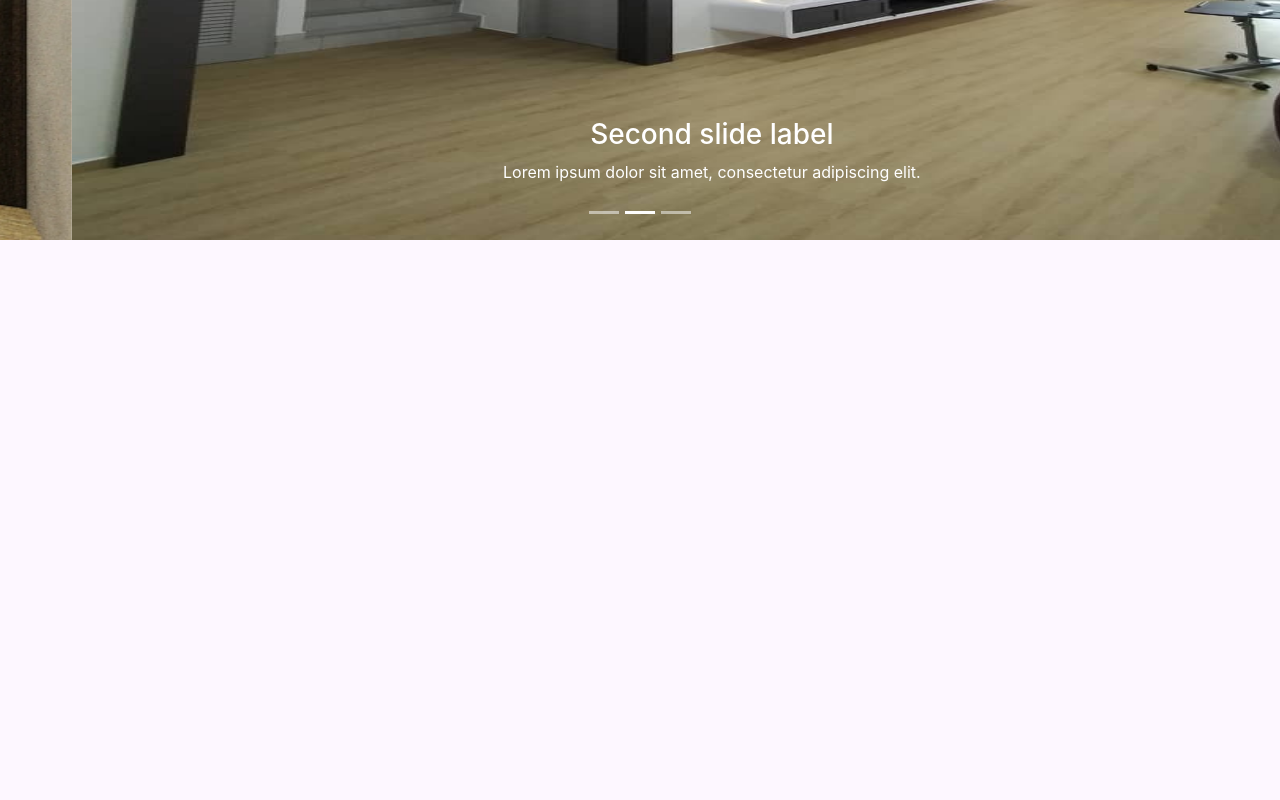
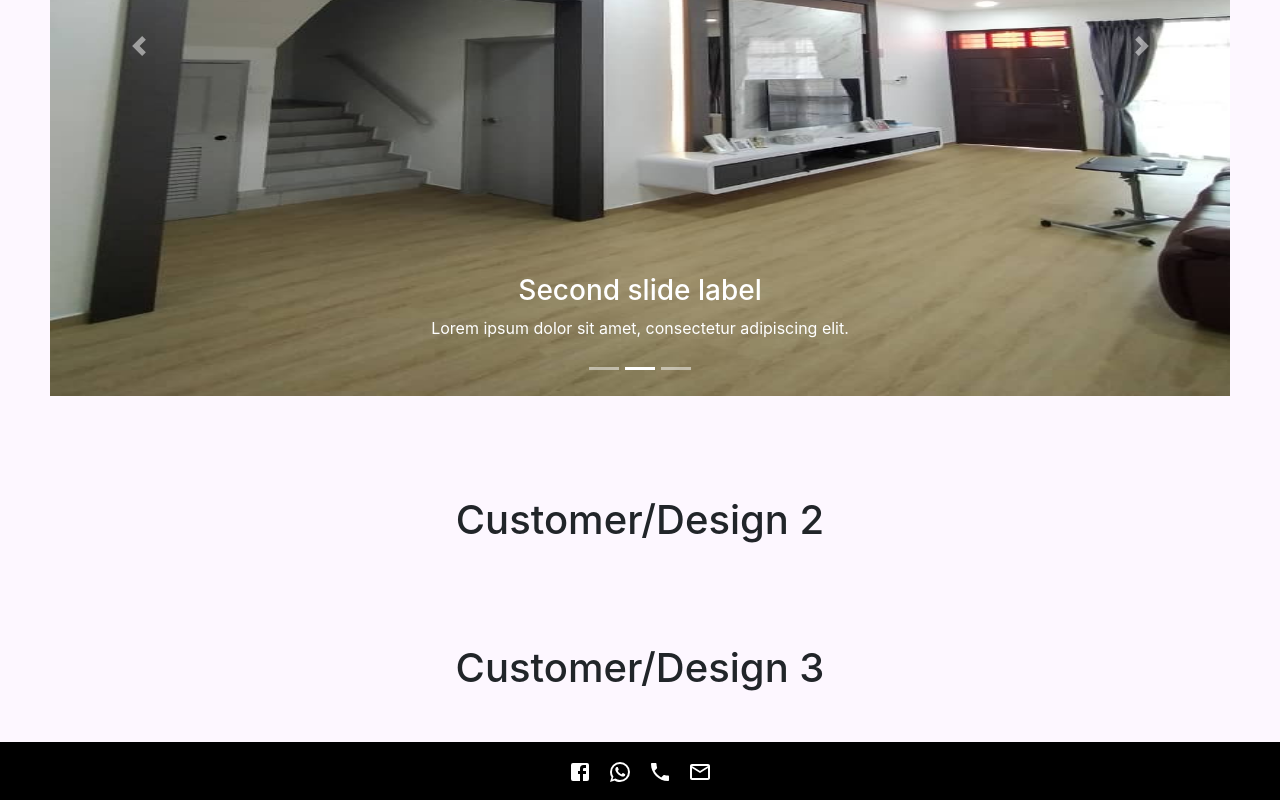
Before and after one commit to ronaldlow24/Bestile-Ceramics-Sdn.-Bhd.-React, a React (Create React App) app: page /work in a window 1280 px wide. Shown: the part 536-1336 px from the top of the page. Before the commit the page ends 800 px from the top, so only its background shows below. Built offline with nearby package versions, Linux system fonts and the light colour scheme.

Commit message:
big change

```diff
--- a/package.json
+++ b/package.json
@@ -5,9 +5,11 @@
   "dependencies": {
     "@lottiefiles/react-lottie-player": "^3.1.3",
     "@material-ui/core": "^4.11.4",
+    "@material-ui/icons": "^4.11.2",
     "@testing-library/jest-dom": "^5.12.0",
     "@testing-library/react": "^11.2.6",
     "@testing-library/user-event": "^12.8.3",
+    "aos": "^2.3.4",
     "bootstrap": "^4.6.0",
     "node-sass": "^5.0.0",
     "react": "^17.0.2",
--- a/src/App.js
+++ b/src/App.js
@@ -1,5 +1,6 @@
 import "./App.css";
 import Header from "./Header";
+import Footer from "./Footer";
 import Router from "./Router";
 import { BrowserRouter } from "react-router-dom";
 import ScrollToTop from "react-scroll-to-top";
@@ -9,6 +10,8 @@ function App() {
     <BrowserRouter>
       <Header />
       <Router />
+      <Footer />
+
       <ScrollToTop smooth />
     </BrowserRouter>
   );
--- /dev/null
+++ b/src/Component/AOS.js
@@ -0,0 +1,3 @@
+import AOS from "aos";
+import "aos/dist/aos.css";
+AOS.init();
--- a/src/Component/Home.js
+++ b/src/Component/Home.js
@@ -1,11 +1,41 @@
 import "./Home.css";
 import { Player } from "@lottiefiles/react-lottie-player";
+//for animation on scroll
+import "./AOS";
+
+import { makeStyles } from "@material-ui/core/styles";
+import GridList from "@material-ui/core/GridList";
+import GridListTile from "@material-ui/core/GridListTile";
+import GridListTileBar from "@material-ui/core/GridListTileBar";
+import customerData from "./customerData";
+
+const useStyles = makeStyles((theme) => ({
+  root: {
+    display: "flex",
+    flexWrap: "wrap",
+    justifyContent: "space-around",
+    overflow: "hidden",
+  },
+  gridList: {
+    flexWrap: "nowrap",
+    // Promote the list into his own layer on Chrome. This cost memory but helps keeping high FPS.
+    transform: "translateZ(0)",
+  },
+  title: {
+    color: "black",
+  },
+  titleBar: {
+    background: "transparent",
+  },
+}));
 
 function Home() {
+  const classes = useStyles();
+
   return (
     <>
       <div className="home-container">
-        <div className="home-item">
+        <div className="home-item" data-aos="fade-up">
           <div className="home-item-item">
             <div>
               <h6 className="title">
@@ -28,6 +58,7 @@ function Home() {
         </div>
         <div
           className="home-item"
+          data-aos="fade-up"
           style={{
             backgroundImage: `url("https://i.imgur.com/bLRSUik.png")`,
           }}
@@ -46,17 +77,21 @@ function Home() {
             </div>
           </div>
         </div>
-        <div className="home-item" style={{ flexWrap: "wrap-reverse" }}>
-          <div className="home-item-item" style={{ minWidth: "70%" }}>
+        <div
+          className="home-item"
+          style={{ flexWrap: "wrap-reverse" }}
+          data-aos="fade-up"
+        >
+          <div className="home-item-item" style={{ minWidth: "60%" }}>
             <div className="products">
-              <div className="product">
+              <div className="product" data-aos="zoom-in">
                 <img
                   alt="ERROR"
                   src="https://www.floordepot.com.my/wp-content/uploads/2019/12/2G-D3021-MAYA-TEAK_04.jpg"
                 />
               </div>
               <div className="product">
-                <div className="product">
+                <div className="product" data-aos="zoom-in">
                   <img
                     alt="ERROR"
                     src="https://www.floordepot.com.my/wp-content/uploads/2019/12/Layer-16.jpg"
@@ -64,7 +99,7 @@ function Home() {
                 </div>
               </div>
               <div className="product">
-                <div className="product">
+                <div className="product" data-aos="zoom-in">
                   <img
                     alt="ERROR"
                     src="https://www.floordepot.com.my/wp-content/uploads/2019/12/Layer-17.jpg"
@@ -72,7 +107,7 @@ function Home() {
                 </div>
               </div>
               <div className="product">
-                <div className="product">
+                <div className="product" data-aos="zoom-in">
                   <img
                     alt="ERROR"
                     src="https://www.floordepot.com.my/wp-content/uploads/2019/12/45250800_xl-copy.jpg"
@@ -91,6 +126,30 @@ function Home() {
             </div>
           </div>
         </div>
+        <div className="home-item" data-aos="fade-up">
+          <div className="home-item-item">
+            <div>
+              <h6 className="title">Our Client</h6>
+
+              <div className={classes.root}>
+                <GridList className={classes.gridList} cols={2.5}>
+                  {customerData.map((tile, id) => (
+                    <GridListTile key={id}>
+                      <img src={tile.img} alt={tile.title} />
+                      <GridListTileBar
+                        title={tile.title}
+                        classes={{
+                          root: classes.titleBar,
+                          title: classes.title,
+                        }}
+                      />
+                    </GridListTile>
+                  ))}
+                </GridList>
+              </div>
+            </div>
+          </div>
+        </div>
       </div>
     </>
   );
--- /dev/null
+++ b/src/Component/Work.css
@@ -0,0 +1,14 @@
+.title {
+  margin-top: 100px;
+  text-align: center;
+}
+
+.workContainer {
+  margin: 50px;
+}
+
+@media only screen and (max-width: 600px) {
+  .workContainer {
+    margin: unset;
+  }
+}
--- a/src/Component/Work.js
+++ b/src/Component/Work.js
@@ -1,7 +1,11 @@
 import Carousel from "react-bootstrap/Carousel";
+import "./Work.css";
 
 function Work() {
   return (
+    <>
+      <div className="workContainer">
+        <h1 className="title">Customer/Design 1</h1>
         <Carousel>
           <Carousel.Item>
             <img
@@ -44,6 +48,10 @@ function Work() {
             </Carousel.Caption>
           </Carousel.Item>
         </Carousel>
+        <h1 className="title">Customer/Design 2</h1>
+        <h1 className="title">Customer/Design 3</h1>
+      </div>
+    </>
   );
 }
 
--- /dev/null
+++ b/src/Component/customerData.js
@@ -0,0 +1,40 @@
+const customerData = [
+  {
+    img:
+      "https://cdn.britannica.com/s:800x450,c:crop/10/136610-138-93585800/overview-Malaysia.jpg",
+    title: "Image",
+    author: "author",
+  },
+  {
+    img:
+      "https://cdn.britannica.com/s:800x450,c:crop/10/136610-138-93585800/overview-Malaysia.jpg",
+    title: "Image",
+    author: "author",
+  },
+  {
+    img:
+      "https://cdn.britannica.com/s:800x450,c:crop/10/136610-138-93585800/overview-Malaysia.jpg",
+    title: "Image",
+    author: "author",
+  },
+  {
+    img:
+      "https://cdn.britannica.com/s:800x450,c:crop/10/136610-138-93585800/overview-Malaysia.jpg",
+    title: "Image",
+    author: "author",
+  },
+  {
+    img:
+      "https://cdn.britannica.com/s:800x450,c:crop/10/136610-138-93585800/overview-Malaysia.jpg",
+    title: "Image",
+    author: "author",
+  },
+  {
+    img:
+      "https://cdn.britannica.com/s:800x450,c:crop/10/136610-138-93585800/overview-Malaysia.jpg",
+    title: "Image",
+    author: "author",
+  },
+];
+
+export default customerData;
--- /dev/null
+++ b/src/Footer.css
@@ -0,0 +1,5 @@
+.nav-bar-bottom {
+  background-color: #000000;
+  font-weight: bolder;
+  font-family: Georgia, serif;
+}
--- /dev/null
+++ b/src/Footer.js
@@ -0,0 +1,56 @@
+import "./Footer.css";
+import Navbar from "react-bootstrap/Navbar";
+import Nav from "react-bootstrap/Nav";
+
+//icon
+import MailOutlineIcon from "@material-ui/icons/MailOutline";
+import PhoneIcon from "@material-ui/icons/Phone";
+import FacebookIcon from "@material-ui/icons/Facebook";
+import WhatsAppIcon from "@material-ui/icons/WhatsApp";
+
+function Footer() {
+  return (
+    <>
+      <Navbar className="nav-bar-bottom" sticky="bottom">
+        <Nav className="m-auto">
+          <Nav.Link
+            style={{ color: "white" }}
+            target="_blank"
+            href="https://www.facebook.com/Bestile-Ceramics-Sdn-Bhd-759558020844572/"
+          >
+            <FacebookIcon />
+          </Nav.Link>
+          <Nav.Item>
+            <Nav.Link
+              target="_blank"
+              href="https://wa.me/60127279591"
+              style={{ color: "white" }}
+            >
+              <WhatsAppIcon />
+            </Nav.Link>
+          </Nav.Item>
+          <Nav.Item>
+            <Nav.Link
+              target="_blank"
+              href="tel:077551177"
+              style={{ color: "white" }}
+            >
+              <PhoneIcon />
+            </Nav.Link>
+          </Nav.Item>
+          <Nav.Item>
+            <Nav.Link
+              target="_blank"
+              href="mailto:Bestile.homedeco@gmail.com"
+              style={{ color: "white" }}
+            >
+              <MailOutlineIcon />
+            </Nav.Link>
+          </Nav.Item>
+        </Nav>
+      </Navbar>
+    </>
+  );
+}
+
+export default Footer;
```
Also changed, not shown: 1 other file (tests, documents, lock files or other folders). Lines whose indentation alone changed are shown as unchanged.
